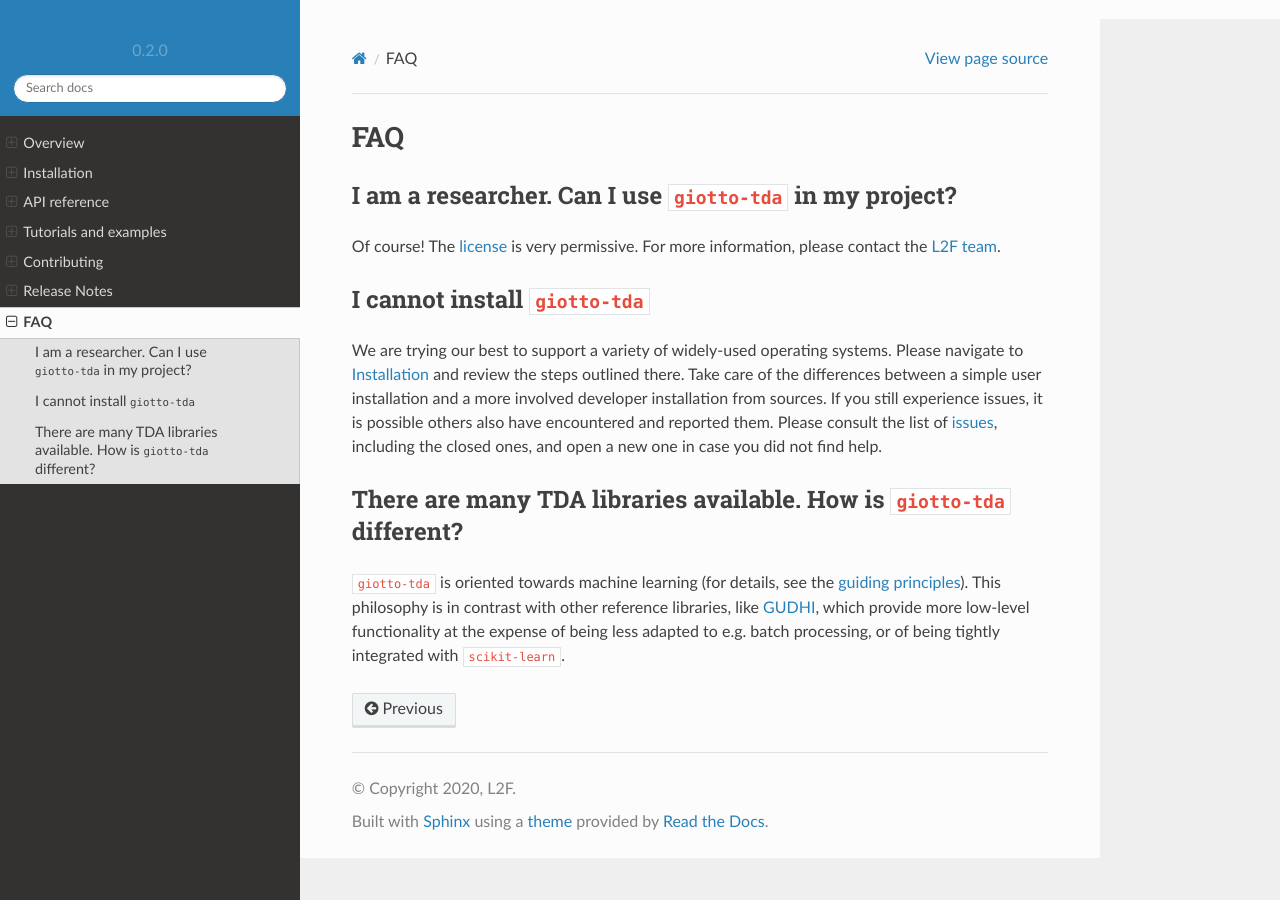
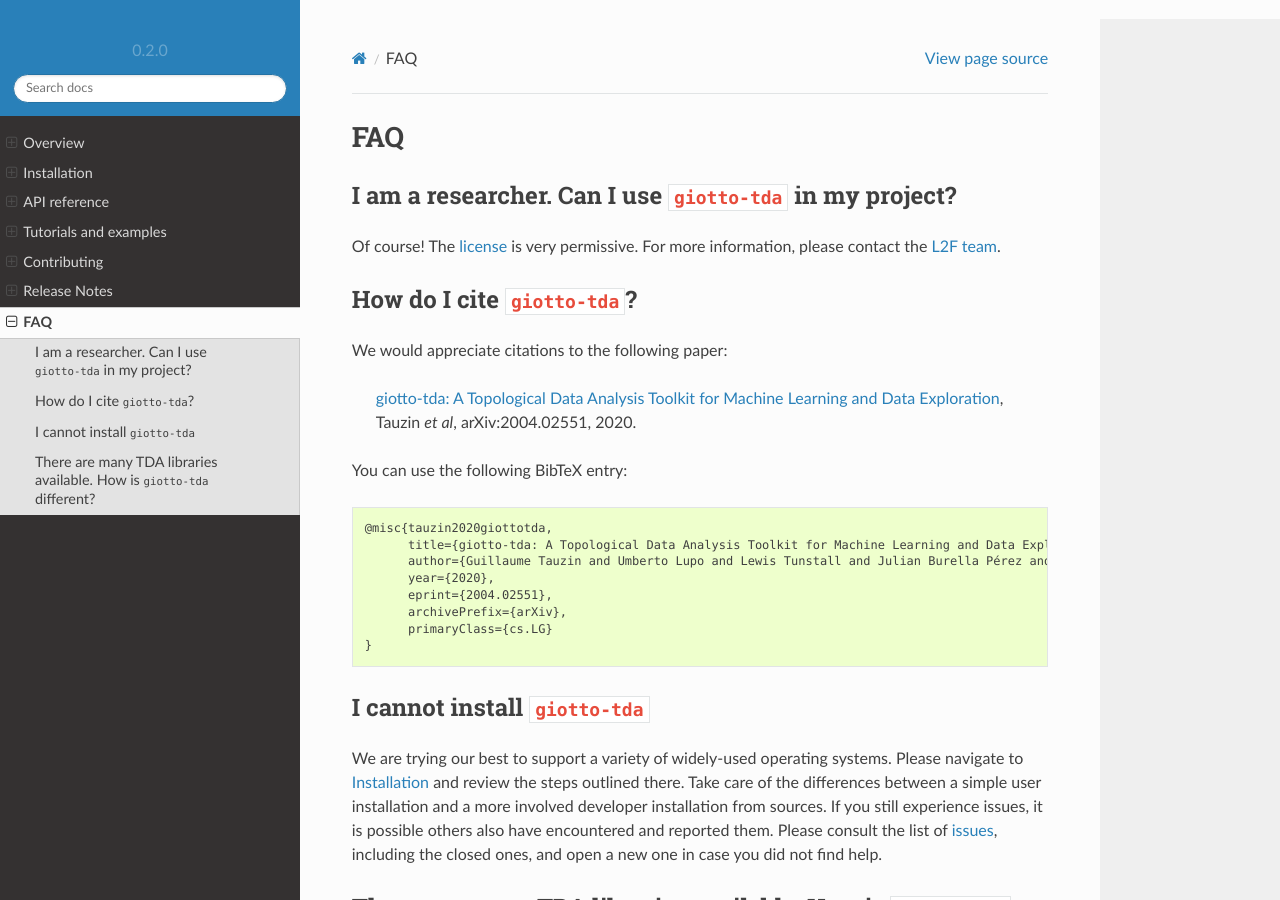
Before and after one commit to giotto-ai/giotto-tda, a Sphinx documentation site: the page built from doc/faq.rst, in a window 1280 px wide and 900 px high. Built offline with Sphinx 7.4.7 and the Read the Docs theme 2.0.0, drawn with Linux system fonts in a browser that asks for light colours; pages that are not in the unit, such as notebooks, are missing from menus; comment, search, counter and statistics services are not loaded; the version number is read from the project's files by our own code.

Commit message:
Add citation info to FAQ page

```diff
--- a/doc/faq.rst
+++ b/doc/faq.rst
@@ -9,6 +9,25 @@
 
 Of course! The `license <https://github.com/giotto-ai/giotto-tda/blob/master/LICENSE>`_ is very permissive.
 For more information, please contact the `L2F team`_.
+
+How do I cite ``giotto-tda``?
+-----------------------------
+We would appreciate citations to the following paper:
+
+   `giotto-tda: A Topological Data Analysis Toolkit for Machine Learning and Data Exploration <https://arxiv.org/abs/2004.02551>`_, Tauzin *et al*, arXiv:2004.02551, 2020.
+
+You can use the following BibTeX entry:
+
+.. code:: RST
+
+    @misc{tauzin2020giottotda,
+          title={giotto-tda: A Topological Data Analysis Toolkit for Machine Learning and Data Exploration},
+          author={Guillaume Tauzin and Umberto Lupo and Lewis Tunstall and Julian Burella Pérez and Matteo Caorsi and Anibal Medina-Mardones and Alberto Dassatti and Kathryn Hess},
+          year={2020},
+          eprint={2004.02551},
+          archivePrefix={arXiv},
+          primaryClass={cs.LG}
+    }
 
 I cannot install ``giotto-tda``
 -------------------------------
```
